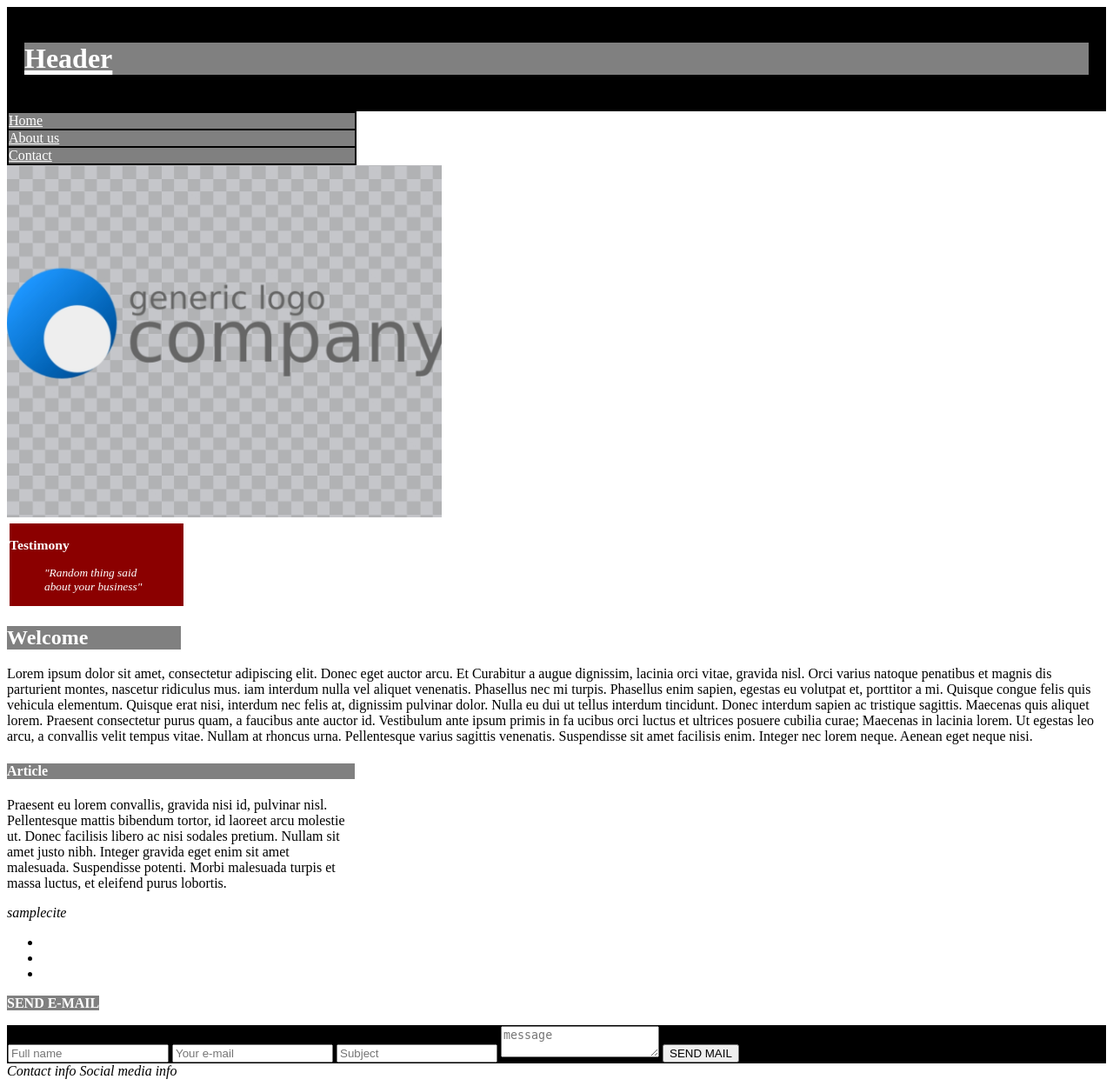
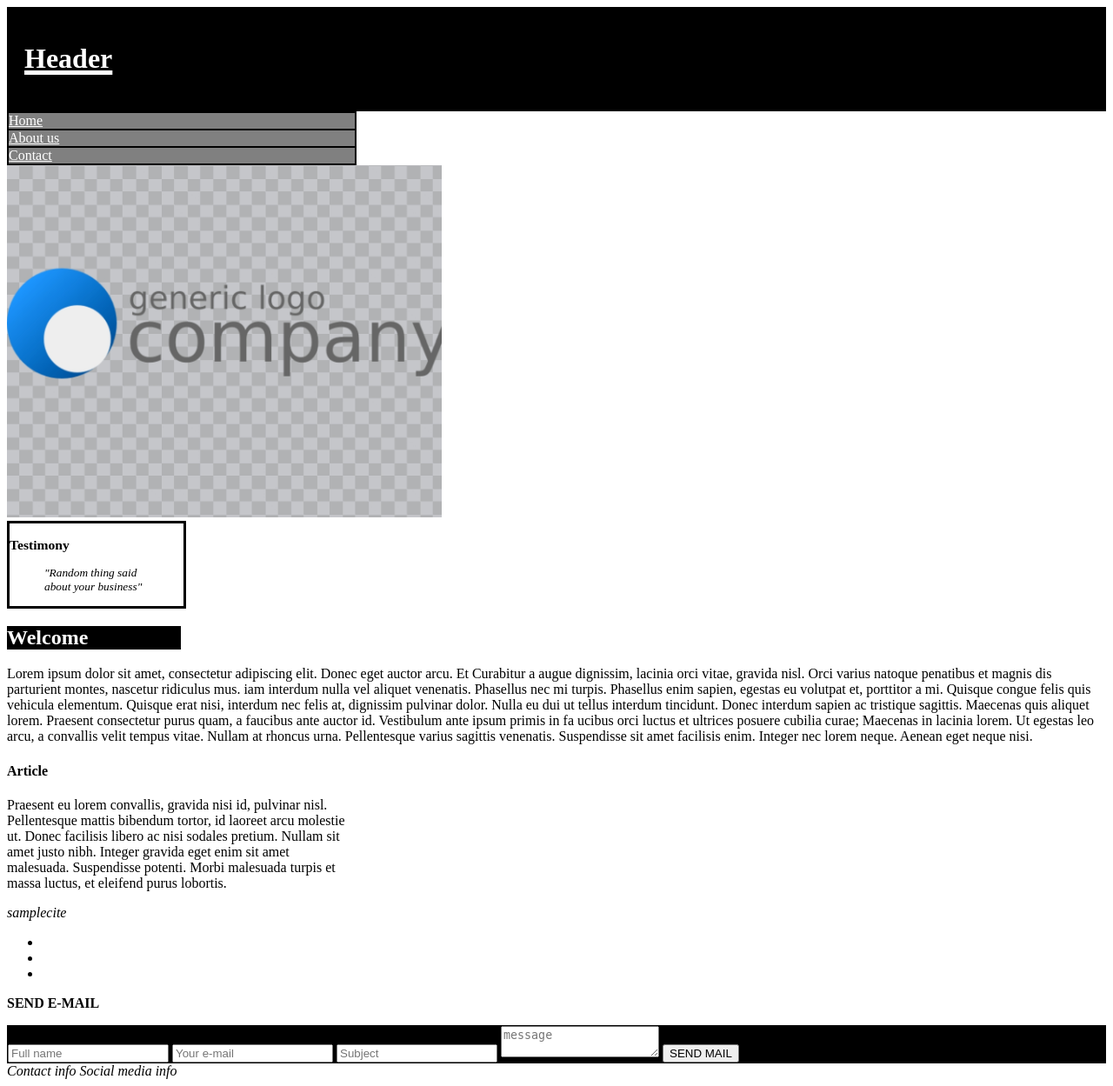
Before and after one commit to Mos-Def/sample-webpage, a PHP site: page / in a window 1280 px wide. Shown: the whole page at 87% size. Run offline with PHP 8.4, Linux system fonts and the light colour scheme.

Commit message:
Update stylesheet.css

```diff
--- a/css/stylesheet.css
+++ b/css/stylesheet.css
@@ -21,7 +21,7 @@ html {
 }
 
 h1 {
-    background-color: gray;
+    background-color: black;
     color: white;
     text-align: left;
 
@@ -29,7 +29,7 @@ h1 {
 
 
 h2 {
-    background-color: gray;
+    background-color: black;
     color: white;
     text-align: left;
     width: 200px;
@@ -51,7 +51,7 @@ article {
     width: 400px;
 }
 h4 {
-    background-color: gray;
+    background-color: black
     color: white;
     text-align: left;
     width: 400px;
@@ -59,7 +59,7 @@ h4 {
 
 /*---------------------BODY--------------------------------*/
 b {
-    background-color: gray;
+    background-color: black
     color: white;
 
 }
@@ -75,7 +75,7 @@ background {
 
 /*------------------SIDE CONTENT----------------------------*/
 aside {
-      background-color: darkred;
+      background-color: black
       color: white;
       text-align: left;
       width: 200px;
```
